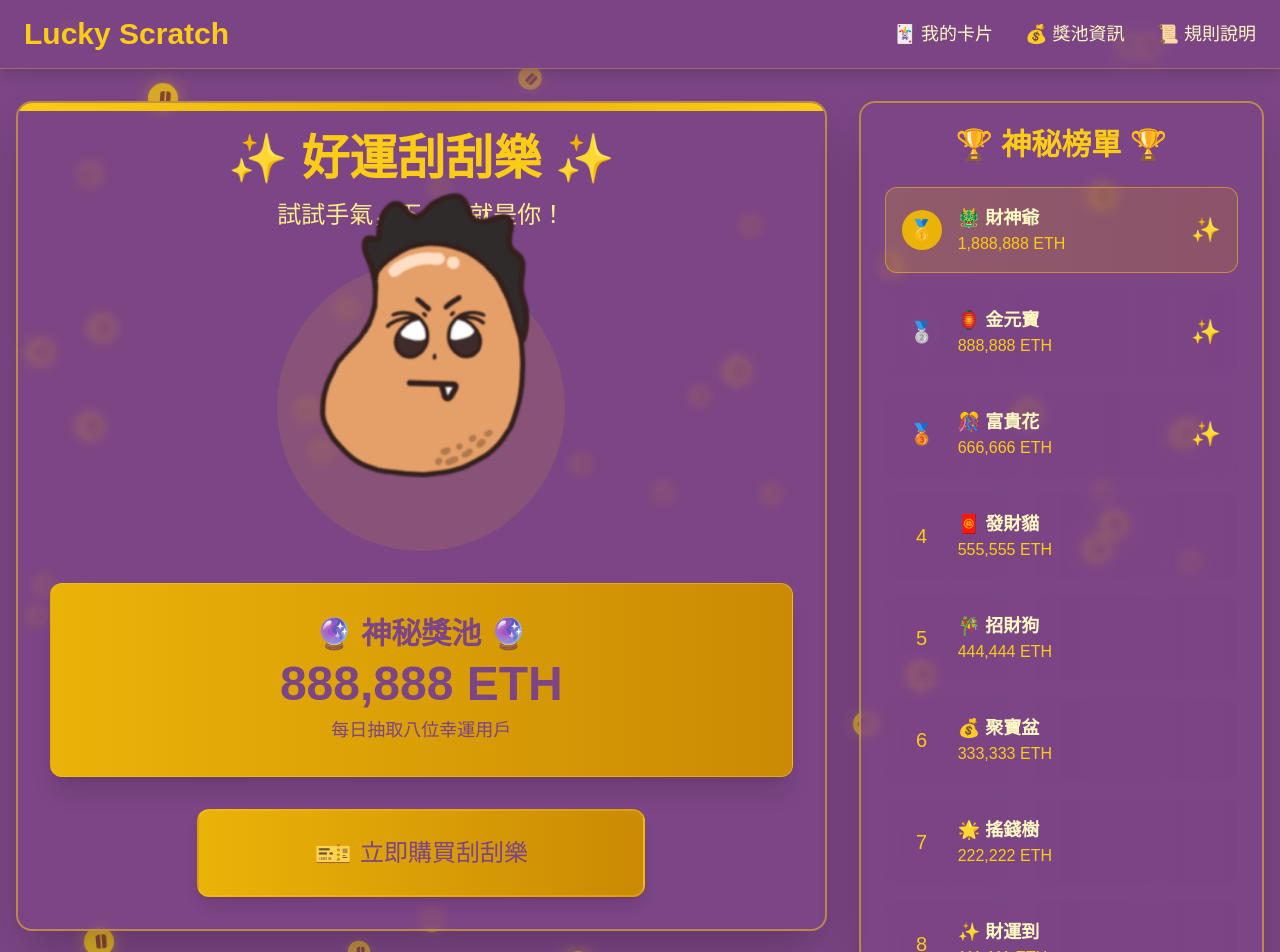
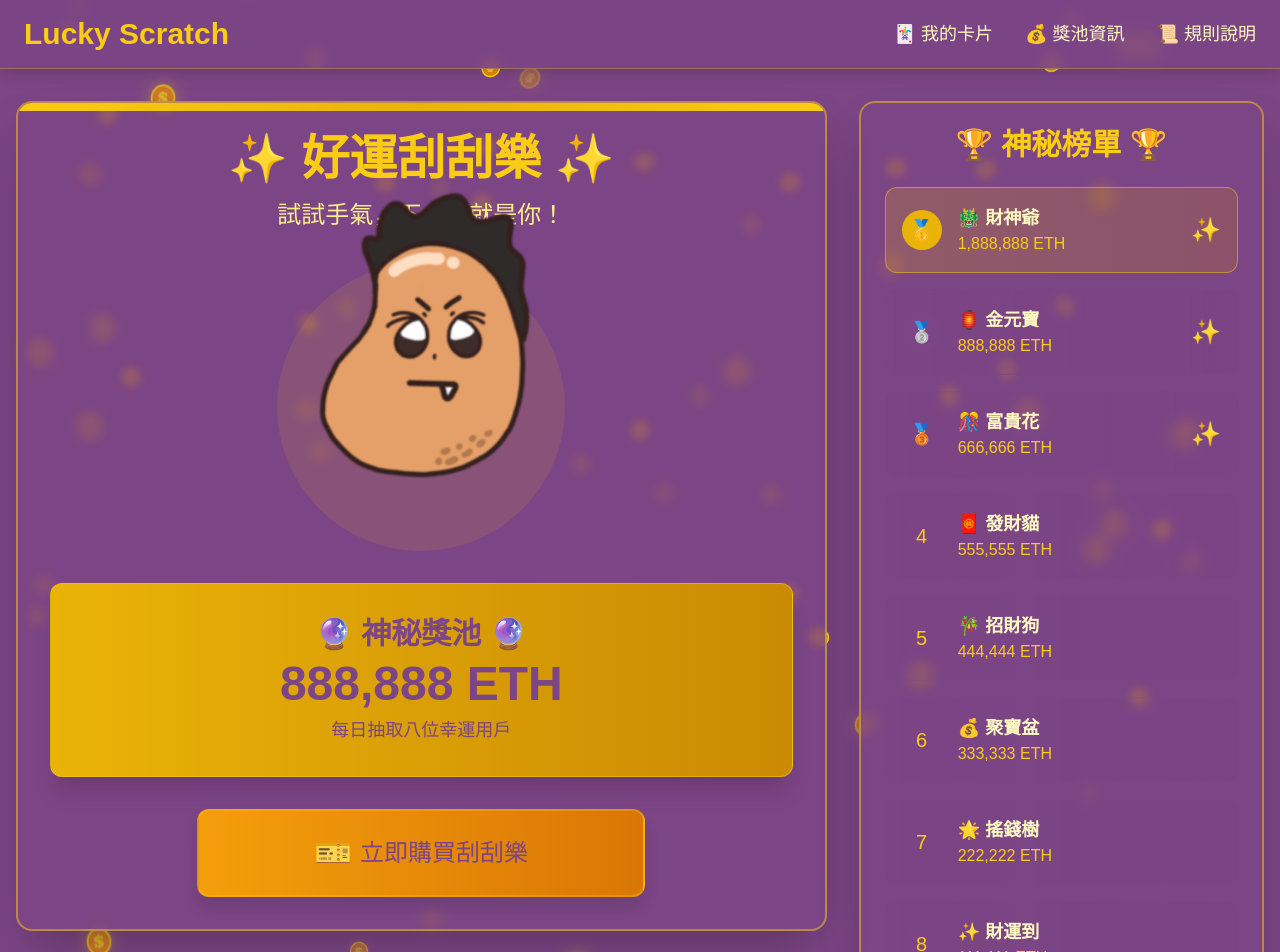
Before and after one commit to ZhenYan1214/Web3_Scratch_Ticket, a Vue app in the folder frontend/: page / in a window 1280 px wide. Shown: the top 952 px of the page. Built offline with nearby package versions, Linux system fonts and the light colour scheme.

Commit message:
首頁動畫

```diff
--- /dev/null
+++ b/frontend/src/assets/styles/buy.css
@@ -0,0 +1,34 @@
+.buy-button {
+    width: 100%;
+    max-width: 28rem;
+    margin: 0 auto;
+    padding: 1.5rem 2rem;
+    background: linear-gradient(to right, #f59e0b, #d97706); /* 黃色漸層 */
+    color: #7c4585;
+    font-size: 1.5rem;
+    display: flex;
+    align-items: center;
+    justify-content: center;
+    border-radius: 0.75rem;
+    border: 2px solid rgba(250, 204, 21, 0.3);
+    box-shadow: 0 10px 15px rgba(0, 0, 0, 0.1);
+    transition: all 0.3s ease;
+    }
+
+    .buy-button:hover {
+    background: linear-gradient(to right, #facc15, #fbbf24);
+    transform: scale(1.05);
+    }
+
+    .icon {
+    font-size: 1.75rem;
+    margin-right: 0.5rem;
+}
+
+.eth-glow {
+    animation: glow 1.5s ease-in-out infinite alternate;
+  }
+  @keyframes glow {
+    0% { text-shadow: 0 0 5px gold; }
+    100% { text-shadow: 0 0 20px gold, 0 0 40px yellow; }
+  }
--- a/frontend/src/router/index.js
+++ b/frontend/src/router/index.js
@@ -25,11 +25,6 @@ const routes = [
     component: () => import('@/views/LeaderboardView.vue'),
     meta: { requiresWallet: true }
   },
-  {
-    path: '/about',
-    name: 'about',
-    component: () => import('@/views/AboutView.vue')
-  }
 ]
 
 const router = createRouter({
--- a/frontend/src/views/AboutView.vue
+++ /dev/null
@@ -1,29 +0,0 @@
-<template>
-  <div class="min-h-screen bg-gradient-to-b from-red-800 via-red-700 to-red-900">
-    <nav class="bg-gradient-to-r from-red-900 to-red-800 text-yellow-100 py-4 px-6 shadow-lg border-b border-yellow-400/30 backdrop-blur-sm">
-      <div class="container mx-auto flex justify-between items-center">
-        <div class="flex items-center">
-          <span class="text-3xl font-bold text-yellow-400">🧧 財神存錢罐</span>
-        </div>
-        <div class="hidden md:flex space-x-8">
-          <router-link to="/" class="hover:text-yellow-400 transition-colors text-lg">🏠 首頁</router-link>
-          <router-link to="/assets" class="hover:text-yellow-400 transition-colors text-lg">💰 我的資產</router-link>
-          <router-link to="/records" class="hover:text-yellow-400 transition-colors text-lg">📝 存錢記錄</router-link>
-          <router-link to="/leaderboard" class="hover:text-yellow-400 transition-colors text-lg">🏆 排行榜</router-link>
-          <router-link to="/about" class="hover:text-yellow-400 transition-colors text-lg">ℹ️ 關於我們</router-link>
-        </div>
-      </div>
-    </nav>
-
-    <div class="container mx-auto px-4 py-8">
-      <div class="bg-gradient-to-br from-red-950/80 to-red-900/80 rounded-2xl shadow-2xl p-8 text-center relative overflow-hidden border-2 border-yellow-400/50 backdrop-blur-sm">
-        <h1 class="text-4xl font-bold text-yellow-400 mb-8">ℹ️ 關於我們</h1>
-        <!-- 這裡可以添加關於我們的內容 -->
-      </div>
-    </div>
-  </div>
-</template>
-
-<script setup>
-// 這裡可以添加關於我們的邏輯
-</script>
--- a/frontend/src/views/HomeView.vue
+++ b/frontend/src/views/HomeView.vue
@@ -1,28 +1,48 @@
 <template>
+  <!-- 首頁背景設定 -->
   <div class="min-h-screen bg-[#7c4585] overflow-hidden relative">
-    <!-- 金幣動畫 -->
+
+<!-- ✅ 全頁金幣動畫：在圖層最下方 -->
   <div class="absolute inset-0 pointer-events-none">
     <div v-for="i in 20" :key="i" class="coin-large absolute" :style="{
       left: `${Math.random() * 100}%`,
       top: `${Math.random() * 100}%`,
       animationDelay: `${Math.random() * 5}s`
     }">
-        <img src="@/assets/coin.svg" alt="coin" class="w-8 h-8" />
+      <img src="/images/coin.png" alt="coin" class="w-8 h-8" />
+
     </div>
     <div v-for="i in 30" :key="`coin-${i}`" class="coin-small absolute" :style="{
       left: `${Math.random() * 100}%`,
       top: `${Math.random() * 100}%`,
       animationDelay: `${Math.random() * 8}s`
     }">
-        <img src="@/assets/coin.svg" alt="coin" class="w-6 h-6" />
+      <img src="/images/coin.png" alt="coin" class="w-6 h-6" />
     </div>
+
+    <!-- 💰 撒錢動畫 -->
+  <div class="money-animation">
+    <div
+      v-for="(coin, i) in fallingCoins"
+      :key="i"
+      class="money-item"
+      :style="{
+        left: `${coin.left}%`,
+        animationDelay: `${coin.delay}s`,
+        animationDuration: `${coin.duration}s`
+      }"
+    >
+      <img src="/images/coin.png" alt="coin" class="w-6 h-6" />
+    </div>
+  </div>
+
   </div>
 
     <!-- 頂部導航欄 -->
     <nav class="bg-[#7c4585]/90 text-yellow-100 py-4 px-6 shadow-lg border-b border-yellow-400/30 backdrop-blur-sm">
       <div class="container mx-auto flex justify-between items-center">
         <div class="flex items-center">
-          <span class="text-3xl font-bold text-yellow-400">Lucky Scratch</span>
+          <span class="text-3xl font-bold text-yellow-400">Lucky  Scratch</span>
         </div>
         <div class="hidden md:flex space-x-8">
           <router-link to="/cards" class="hover:text-yellow-400 transition-colors text-lg">🃏 我的卡片</router-link>
@@ -59,11 +79,13 @@
               <p class="text-lg">每日抽取八位幸運用戶</p>
             </div>
 
-            <!-- 買刮刮樂按鈕 -->
-            <button class="w-full max-w-md mx-auto bg-gradient-to-r from-yellow-500 to-yellow-600 text-[#7c4585] px-8 py-6 rounded-xl hover:from-yellow-400 hover:to-yellow-500 transition-all transform hover:scale-105 flex items-center justify-center text-2xl shadow-lg border-2 border-yellow-400/30">
+
+
+            <button class="buy-button">
               <span class="text-3xl mr-2">🎫</span>
               立即購買刮刮樂
             </button>
+
           </div>
         </div>
 
@@ -116,6 +138,20 @@
 
 <script setup>
   import { ref } from 'vue'
+  import '@/assets/styles/buy.css'
+
+  const coinsLarge = Array.from({ length: 20 }, () => ({
+    left: Math.random() * 100,
+    top: Math.random() * 100,
+    delay: Math.random() * 5
+  }))
+  const fallingCoins = Array.from({ length: 30 }, () => ({
+  left: Math.random() * 100,
+  delay: Math.random() * 5,
+  duration: 3 + Math.random() * 2
+  }))
+
+
 
 // 排行榜數據
 const topUsers = ref([
@@ -175,12 +211,14 @@ const topUsers = ref([
   width: 100%;
   height: 100%;
   pointer-events: none;
+  z-index: 0;
 }
 
 .money-item {
   position: absolute;
   animation: fall linear infinite;
   opacity: 0;
+  z-index: 0;
 }
 
 @keyframes fall {
@@ -195,8 +233,9 @@ const topUsers = ref([
     opacity: 1;
   }
   100% {
-    transform: translateY(1000%) rotate(360deg);
+    transform: translateY(100vh) rotate(360deg);
     opacity: 0;
   }
 }
+
 </style>
```
Also changed, not shown: frontend/public/images/coin.png (added), frontend/src/assets/coin.svg (deleted). Lines whose indentation alone changed are shown as unchanged.
